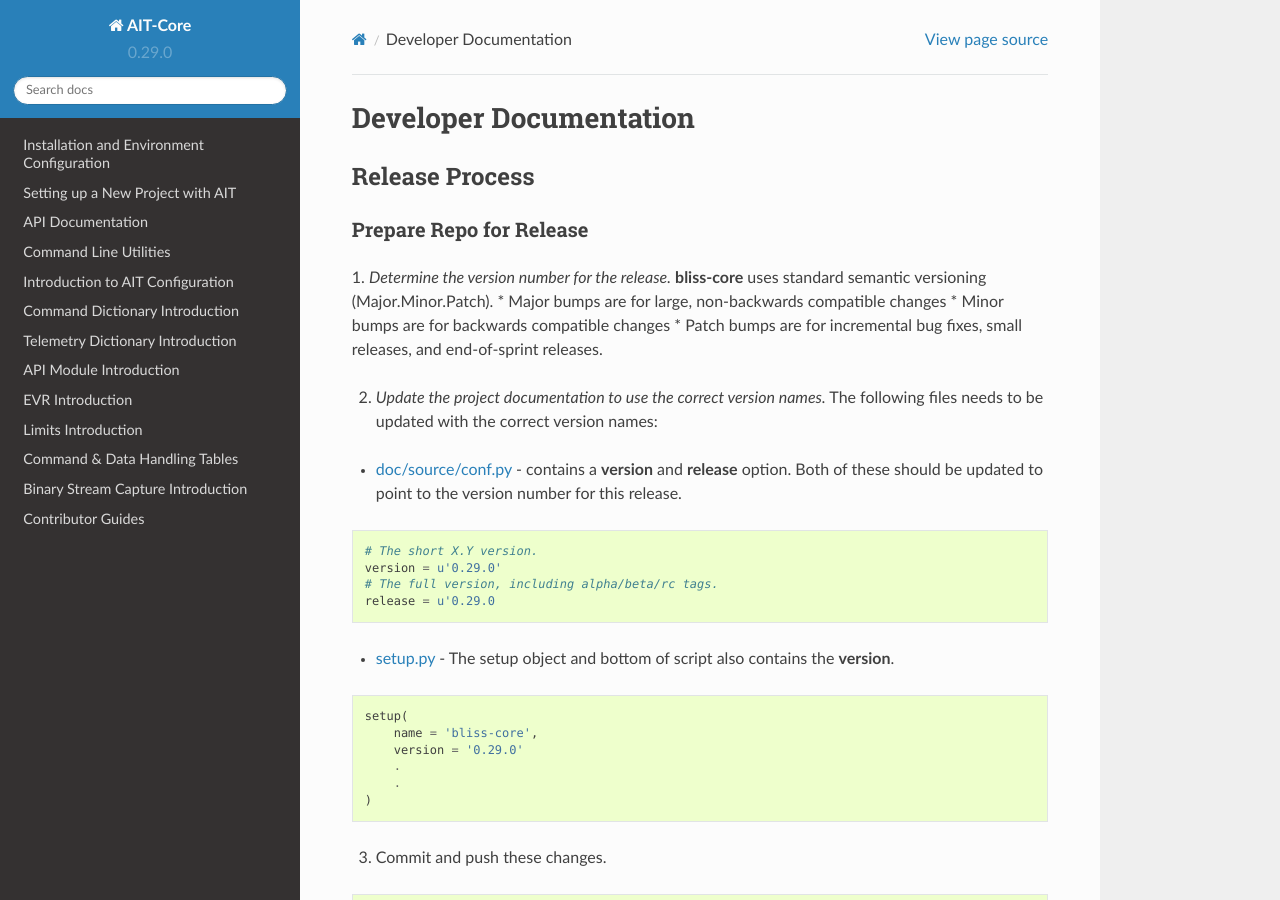
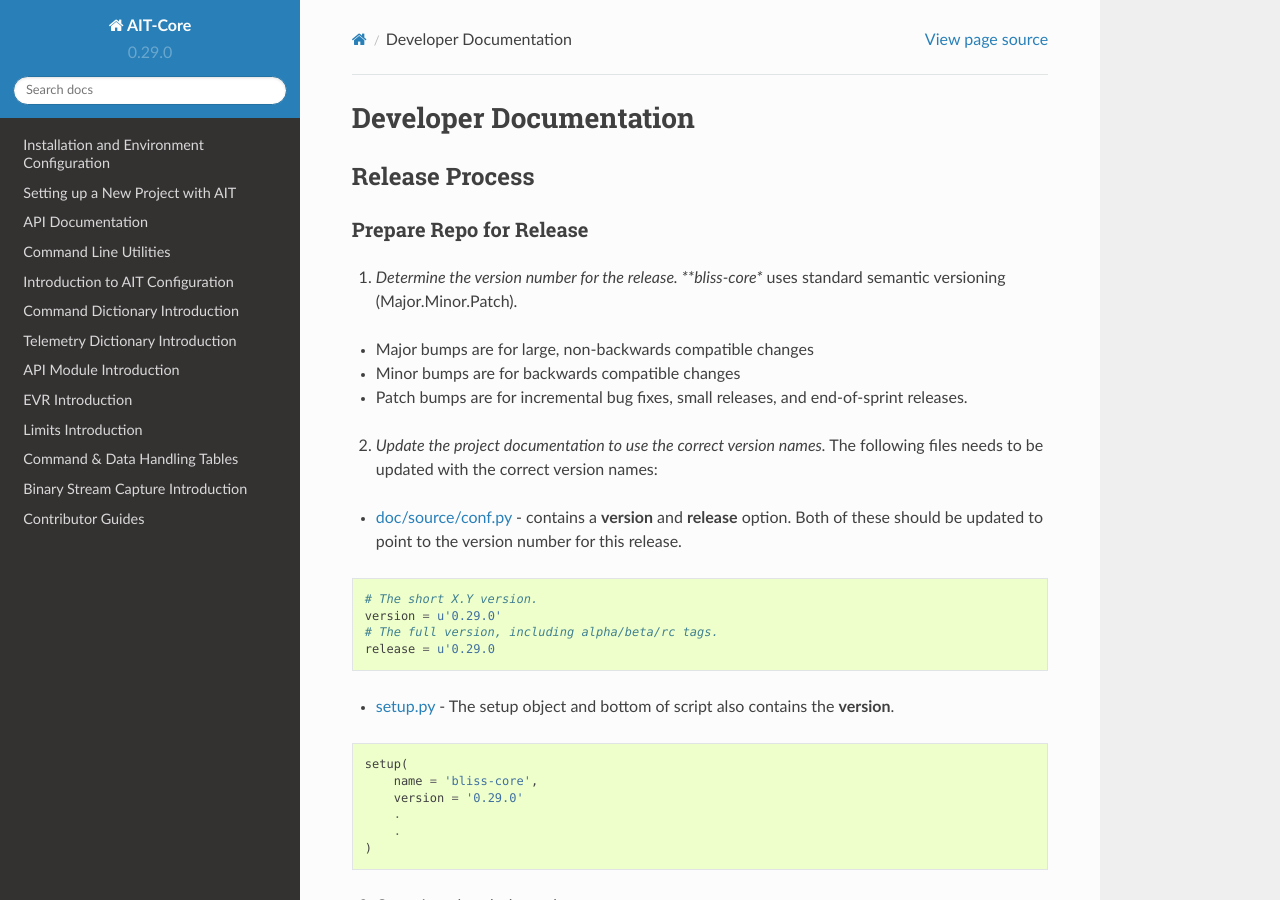
Before and after one commit to NASA-AMMOS/AIT-Core, a Sphinx documentation site: the page built from doc/source/developer_info.rst, in a window 1280 px wide and 900 px high. Built offline with Sphinx 7.4.7 and the Read the Docs theme 2.0.0, drawn with Linux system fonts in a browser that asks for light colours.

Commit message:
Formatting

```diff
--- a/doc/source/developer_info.rst
+++ b/doc/source/developer_info.rst
@@ -7,7 +7,8 @@ Release Process
 Prepare Repo for Release
 ^^^^^^^^^^^^^^^^^^^^^^^^
 
-1. *Determine the version number for the release.* **bliss-core** uses standard semantic versioning (Major.Minor.Patch).
+1. *Determine the version number for the release. **bliss-core** uses standard semantic versioning (Major.Minor.Patch).
+
 * Major bumps are for large, non-backwards compatible changes
 * Minor bumps are for backwards compatible changes
 * Patch bumps are for incremental bug fixes, small releases, and end-of-sprint releases.
```
